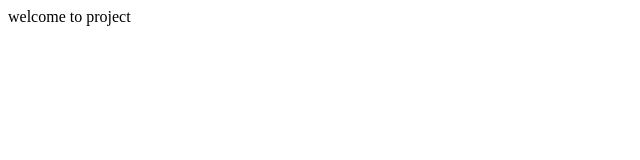
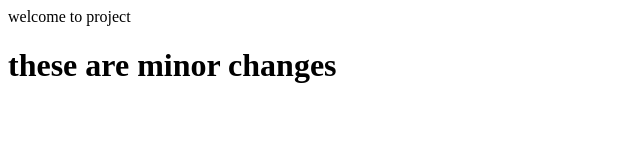
Before and after one commit to AshBorkar1/FreshersBatch-Mar2022, a plain HTML site: page Assignments/index.html in a window 1280 px wide. Shown: the whole page, without its empty margins (0-640 px from the left). Drawn offline with Linux system fonts and the light colour scheme.

Commit message:
First Minor Change

```diff
--- a/Assignments/index.html
+++ b/Assignments/index.html
@@ -6,5 +6,6 @@
 	</head>
 	<body>
 		welcome to project
+		<h1> these are minor changes <h2>
 	</body>
 </html>
```
